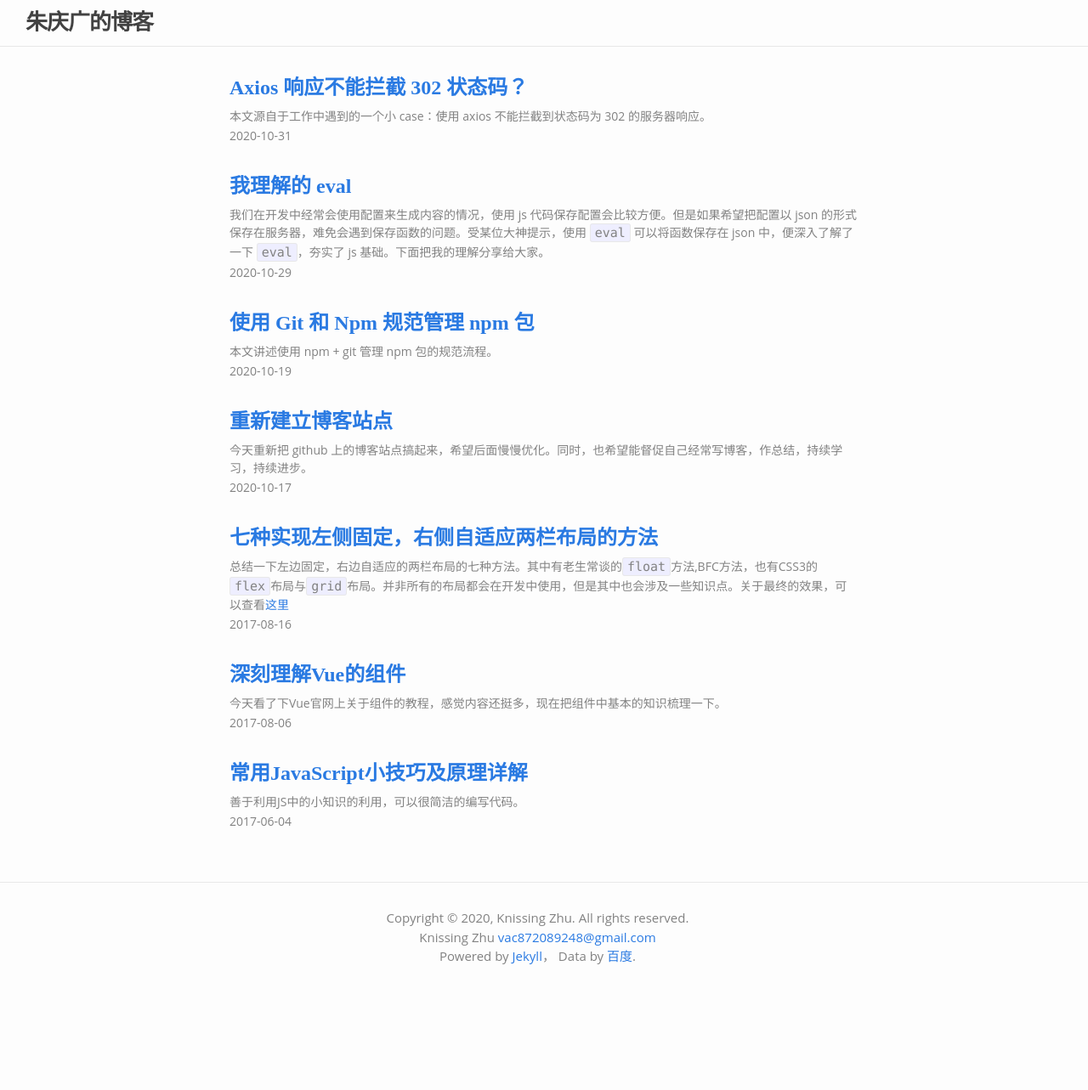
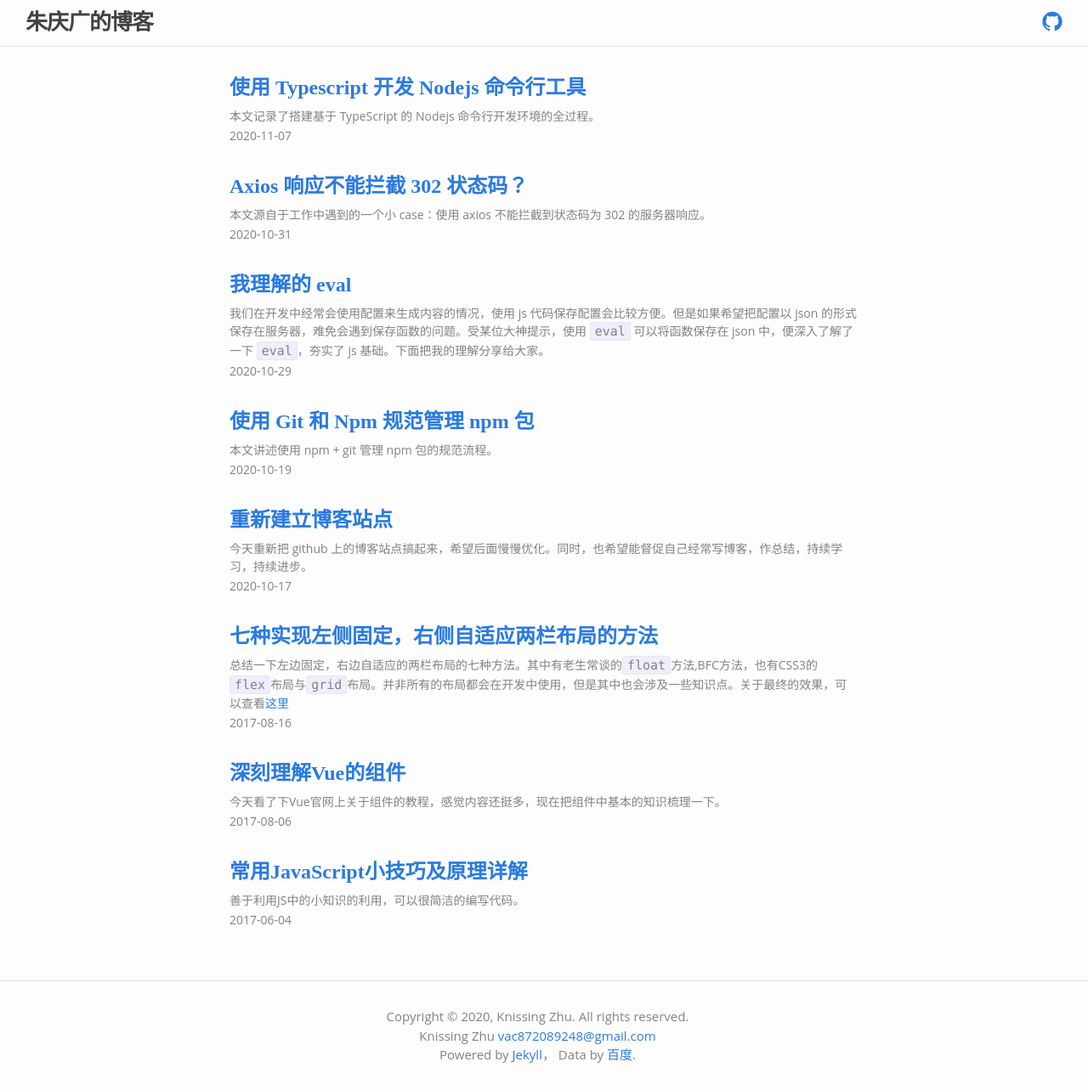
Before and after one commit to zhuqingguang/zhuqingguang.github.io, a Jekyll site: the page built from docs/index.markdown, in a window 1280 px wide. Shown: the whole page at 85% size. Built offline with Jekyll 4.4.1, drawn with Linux system fonts in a browser that asks for light colours; some web fonts are replaced; comment, search, counter and statistics services are not loaded; before the commit the page ends 1167 px from its top, so only the background shows below that; some of the changed lines change nothing that is shown.

Commit message:
:tada: update a post and add github link

````diff
--- a/docs/_includes/header.html
+++ b/docs/_includes/header.html
@@ -23,6 +23,7 @@
             <a class="page-link" href="{{ my_page.url | relative_url }}">{{ my_page.title | escape }}</a>
             {%- endif -%}
           {%- endfor -%}
+            <a class="page-link icon-link" target="_blank" href="https://github.com/{{ site.github_username }}">{% include icon-github.svg %}</a>
         </div>
       </nav>
     {%- endif -%}
--- /dev/null
+++ b/docs/_posts/2020-11-07-nodejs-cli-with-typescript.md
@@ -0,0 +1,206 @@
+---
+layout: post
+title: 使用 Typescript 开发 Nodejs 命令行工具
+date: 2020-11-07
+categories: [ Nodejs ]
+---
+
+* content
+{:toc}
+
+本文记录了搭建基于 TypeScript 的 Nodejs 命令行开发环境的全过程。
+<!-- more -->
+
+## 为何使用TypeScript
+首先，对于编写类库或者工具而言，使用 TypeScript 的最大好处就是其提供了类型机制，可以避免我们犯一些低级错误。
+
+其次，配合编辑器(如 VS Code)，TypeScript 能提供强大的代码提示功能，我们不需要记忆很多API的具体使用，在编写代码时编辑器会自动进行提示。比如引入了 `http` 之后，输入 `http.` 就会提示可以使用的各个方法和属性，并给出详细的说明。
+
+> 同是微软旗下，VS Code 具有非常强大便利的功能，强烈推荐使用 VS Code 进行 TypeScript 和 Nodejs 开发。
+
+最后，使用 TypeScript 是大势所趋，很多大公司都在推 TypeScript，使用 TypeScript 开发，可以让我们对 TS 使用更加熟练。
+
+## 初始化工程
+建立命令行工具，需要先创建一个 npm 包。下文将使用 npm 工具来完成包的初始化和依赖的安装。
+
+首先创建一个文件夹，然后运行初始化命令：
+```bash
+mkdir ts-node-demo && cd ts-node-demo
+npm init
+```
+
+控制台会出现一系列提示, 按照需求输入即可，然后一路回车，完成之后输入 `yes` 。
+```bash
+package name: (typescript-cli)
+version: (1.0.0)
+description: a cli in typescript
+entry point: (index.js)
+test command:
+git repository:
+keywords: CLI,TypeScript
+author: YourName
+license: (ISC) MIT
+```
+初始化之后本地文件夹会出现一个 `package.json` 文件。我们的 npm 包就已经初始化完成了。为了避免误发布，我们在 `package.json` 中做一个更改:
+
+```diff
+- private: false,
++ private: true,
+```
+## 初始化 Git
+在当前目录下运行：
+```bash
+git init
+```
+然后在当前目录创建 `.gitignore` 文件,指定忽略 `node_modules` 文件夹：
+```bash
+node_modules/
+lib/
+```
+
+## 引入 Node 类型
+既然是开发 Nodejs 程序，为了获得合适的类型校验和代码提示，我们需要引入 Nodejs 的类型文件：
+```bash
+npm i -D @types/node
+```
+
+## 引入 typescript
+```bash
+npm i typescript
+```
+
+然后需要初始化 `tsconfig` 文件。
+
+```bash
+./node_modules/.bin/tsc --init
+```
+上述命令会在当前文件夹下面创建一个 `tsconfig` 文件，用来指导 TypeScript 进行编译。
+在里面有非常多的配置项，并且有非常详细的解释，我们做两个更改来适配我们的项目：
+```diff
++ "sourceMap": true,
++ "outDir": "lib",
+```
+上述配置指定生成 `sourceMap` 文件，并将 TypeScript 的编译结果输出到 `./lib` 文件夹.
+
+然后在与 `compilerOptions` 平级的地方增加选项：
+```diff
+"compilerOptions": {
+    ...
+},
++ "include": [
++    "src/**/*"
++ ]
+```
+这表示我们只会编译 `src` 目录下的 `.ts` 文件。
+
+## 编写代码
+在当前目录下创建 `src` 文件夹，并创建 `index.ts`：
+```
+mkdir src && echo "console.log('Your cli is running.');" > src/index.ts
+```
+然后运行：
+```bash
+./node_modules/.bin/tsc
+```
+可以发现在文件夹下出现了 `lib/` 目录，里面就是 `index.ts` 编译之后的 js 文件。
+
+## 创建运行脚本
+每次编译都需要引用 `node_modules` 里面的 `tsc` 命令，有些繁琐，有三种方法可以解决：
+1. 全局安装 typescript 包：
+```bash
+npm i typescript -g
+```
+就可以直接使用 `tsc` 命令了。
+
+2. 使用 `npx` 执行
+`npx` 是 npm 提供的命令，其会自动下载对应的包并执行.
+```bash
+npx tsc
+```
+
+3. 创建 npm 脚本
+在 `package.json` 中的 `script` 中增加一行脚本：
+```diff
+"script": {
++    "build": "tsc"
+}
+```
+
+
+这里我们采用第3种方法，写入脚本后可以执行：
+```bash
+npm run build
+```
+也会成功进行编译。
+
+## 注册命令
+开发 Nodejs 命令行工具，就是提供一个可以直接调用的命令，而不是使用下面这种方式执行文件：
+```bash
+node lib/index.js
+```
+
+我们想要的效果是执行一个命令就能调用我们的 js 文件。
+
+首先在当前文件夹创建文件 `bin/node-cli-demo` :
+
+```bash
+mkdir bin && touch bin/node-cli-demo.js
+```
+
+然后在文件中写入以下内容：
+```js
+#!/usr/bin/env node
+require('../lib/index.js');
+```
+
+npm 包注册的命令需要在 `package.json` 中进行声明，增加如下内容：
+```diff
+{
+    "name": "typescript-cli",
+    "version": "0.0.1",
++   "bin": {
++       "node-cli-demo": "./bin/node-cli-demo.js"
++   },
+}
+```
+这表示当执行 `node-cli-demo` 这个命令时就去执行我们的 `./bin/node-cli-demo.js` 文件。
+
+最后在当前目录调用 `npm link` ，这条命令会把我们本地注册的命令放到 Nodejs 安装目录的 `bin` 文件夹下。在安装 Nodejs 时系统将该文件夹添加到命令查找的路径中。所以我们就可以直接使用我们刚刚注册的命令：
+
+```bash
+node-cli-demo
+// Your cli is running.
+```
+
+大功告成！
+
+## 自动监听文件变动
+我们希望每次更改了 `.ts` 文件之后，不必手动执行 `npm run build` 就能看到最新的效果，可以使用 typescript 的 `--watch` 选项，在 `package.json` 中的 `script` 中增加 `start` 命令：
+```diff
+{
+    "script": {
++       "start": "tsc --watch"
+    }
+}
+```
+
+在当前目录下运行命令：
+```bash
+npm start
+```
+
+然后对 `src/index.ts` 文件做一些更改，另开一个控制台窗口，运行 `node-cli-demo`，会发现打印的内容已经更新了。
+这样我们在开发时就只需要关注代码编写，而不用考虑编译的问题了。
+
+
+## 总结
+使用 TypeScript 开发 Nodejs 命令行的流程如下：
+1. 安装 typescript 并进行配置；
+2. 在 `package.json` 中声明命令并使用 `npm link` 将其链接到全局命令中；
+3. 使用 `tsc --watch` 自动监听文件变动并重新编译；
+4. 运行注册过的命令，查看效果。
+
+
+以上就是搭建 Nodejs 命令行的 TypeScript 开发环境的全部内容了，希望能帮到大家~
+
+欢迎关注我，后续会继续写更多优质博客与大家分享。同时，有任何问题，欢迎一起讨论~
--- a/docs/_sass/minima/_layout.scss
+++ b/docs/_sass/minima/_layout.scss
@@ -48,6 +48,10 @@
     // Gaps between nav items, but not on the last one
     &:not(:last-child) {
       margin-right: 20px;
+    }
+    svg {
+      position: relative;
+      top: 4px;
     }
   }
 
@@ -236,7 +240,7 @@
 .post-title {
   @include relative-font-size(2.2);
   letter-spacing: -1px;
-  line-height: 1;
+  line-height: 1.5;
   color: #2c3e50;
 
   @include media-query($on-laptop) {
````
Also changed, not shown: docs/_includes/icon-github.svg, docs/about2.md (line endings or trailing spaces), 2 other files.
